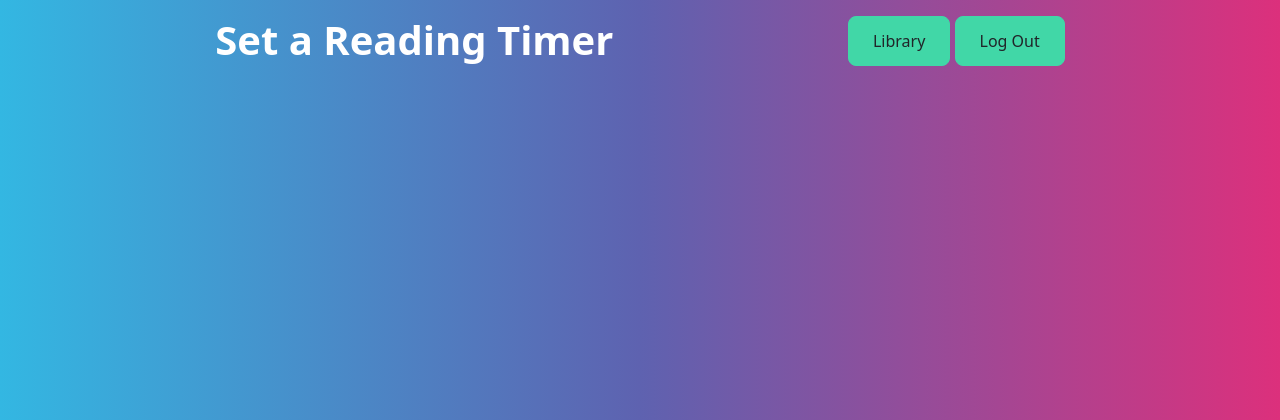
After one commit to WillP90/Bookshelf_App, a Flask app: page /timer in a window 1280 px wide. The commit adds this page. Shown: the top 420 px of the page. Run offline with Flask 3, Linux system fonts and the light colour scheme.

Commit message:
adding files

```diff
--- /dev/null
+++ b/flask_app/controllers/controller_timer.py
@@ -0,0 +1,11 @@
+from flask_app import app
+from flask import redirect, request, render_template, session
+# from flask_app.models.model_recipe import Recipe
+from flask_app.models.models_timer import Timer
+from flask_bcrypt import Bcrypt
+from flask import flash
+bcrypt = Bcrypt(app)
+
+@app.route('/timer')
+def timer_set():
+    return render_template('timer.html')
--- /dev/null
+++ b/flask_app/models/models_timer.py
@@ -0,0 +1,6 @@
+from flask_app.config.mysqlconnection import connectToMySQL
+from flask import flash
+
+class Timer:
+    def __init__(self):
+        pass
--- /dev/null
+++ b/flask_app/templates/timer.html
@@ -0,0 +1,22 @@
+<!DOCTYPE html>
+<html lang="en">
+<head>
+    <meta charset="UTF-8">
+    <meta name="viewport" content="width=device-width, initial-scale=1.0">
+    <link href="https://cdn.jsdelivr.net/npm/bootstrap@5.3.0/dist/css/bootstrap.min.css" rel="stylesheet" integrity="sha384-9ndCyUaIbzAi2FUVXJi0CjmCapSmO7SnpJef0486qhLnuZ2cdeRhO02iuK6FUUVM" crossorigin="anonymous">
+    <link rel="stylesheet" href="{{ url_for('static', filename='/css/bootstrap.min.css') }}">
+    <link rel="stylesheet" href="/static/css/style.css">
+    <title>BookShelf Atlias</title>
+</head>
+<body>
+    <div class="container">
+        <div class="d-flex justify-content-around p-2">
+            <h1 class="">Set a Reading Timer</h1>
+            <div>
+                <a href="/profile" class="btn btn-success text-dark">Library</a>
+                <a href="/logout" class="btn btn-success text-dark">Log Out</a>
+            </div>
+
+        </div>
+    </div>
+</body>
--- a/server.py
+++ b/server.py
@@ -1,6 +1,6 @@
 from flask_app import app
 from flask_app.controllers import controller_user
-# from flask_app.controllers import controller_recipe
+from flask_app.controllers import controller_timer
 
 if __name__=='__main__':
     app.run(debug=True)
```
Also changed, not shown: flask_app/templates/profile.html (+5 -4 lines), 2 other files.
